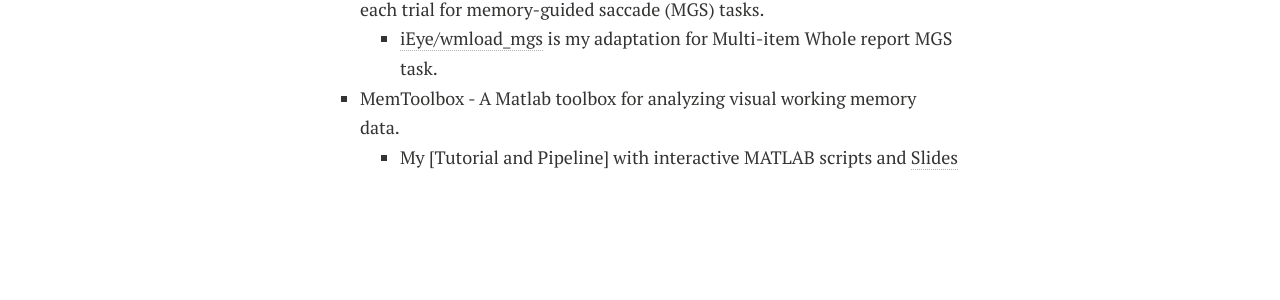
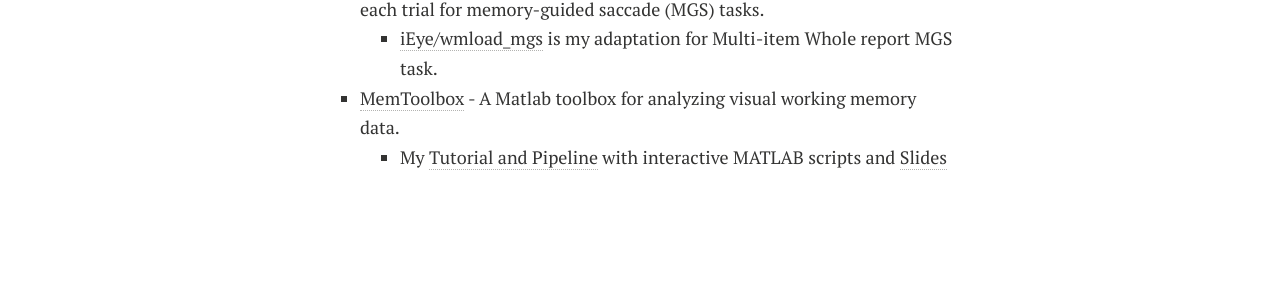
Before and after one commit to Qingqing-Yang-177/Qingqing-Yang-177.github.io, a Jekyll site: the page built from blogs.md, in a window 1280 px wide. Shown: the part 474-774 px from the top of the page. Built offline with Jekyll 4.4.1, drawn with Linux system fonts in a browser that asks for light colours; nearby versions of some CDN libraries; comment, search, counter and statistics services are not loaded; a style sheet for code colours, icons or effects is not loaded; part of the change alters nothing that is shown.

```diff
--- a/blogs.md
+++ b/blogs.md
@@ -19,8 +19,8 @@ title: blogs
 
 - [iEye](https://wemackey.github.io/iEye/) - translate the raw data (eye-tracking EDF) into scored responses on each trial for memory-guided saccade (MGS) tasks.
   - [iEye/wmload_mgs](https://github.com/Qingqing-Yang-177/iEye_qy-WMLoads/tree/iEye_ts/) is my adaptation for Multi-item Whole report MGS task.
-- MemToolbox - A Matlab toolbox for analyzing visual working memory data.
-  - My [Tutorial and Pipeline] with interactive MATLAB scripts and [Slides](https://github.com/Qingqing-Yang-177/MemToolbox_Tutorial-Pipeline/blob/master/tutorial_slides.pdf)
+- [MemToolbox](https://github.com/visionlab/MemToolbox) - A Matlab toolbox for analyzing visual working memory data.
+  - My [Tutorial and Pipeline](https://github.com/Qingqing-Yang-177/MemToolbox_Tutorial-Pipeline/tree/master) with interactive MATLAB scripts and [Slides](https://github.com/Qingqing-Yang-177/MemToolbox_Tutorial-Pipeline/blob/master/tutorial_slides.pdf)
 
 
 <br>
```
